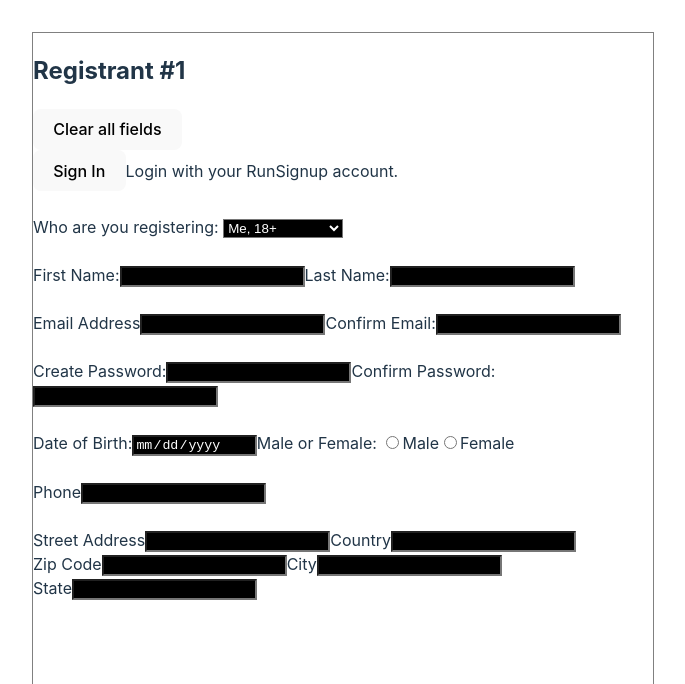
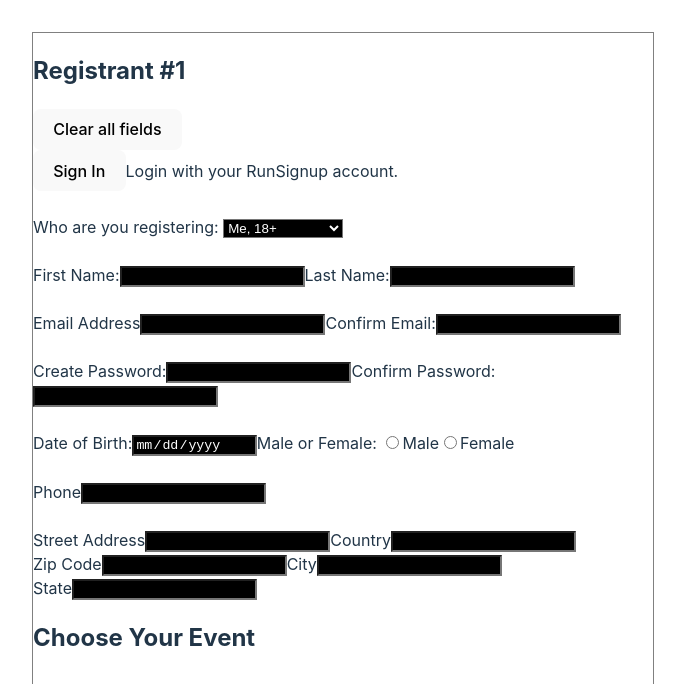
Before and after one commit to andersene2/RFF-Repetition, a React (Vite) app: page / in a window 1280 px wide. Shown: the top 684 px of the page, without its empty margins (297-982 px from the left). Built offline with nearby package versions, Linux system fonts and the light colour scheme.

Commit message:
updated states and inputs

```diff
--- a/src/App.jsx
+++ b/src/App.jsx
@@ -145,6 +145,9 @@ function App() {
           <input type='text' name='state' value={state}
             onChange={e => setState(e.target.value)}></input>
         </div>
+        <div>
+          <h2>Choose Your Event</h2>
+        </div>
 
       </div>
     </>
```
Lines whose indentation alone changed are shown as unchanged.
